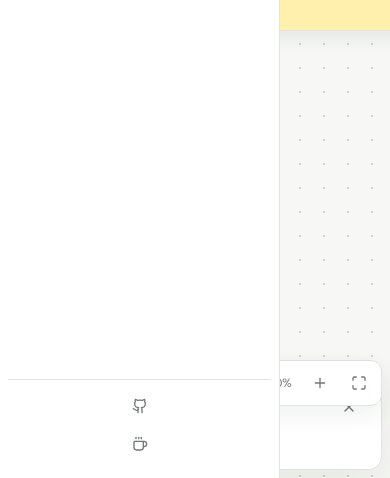
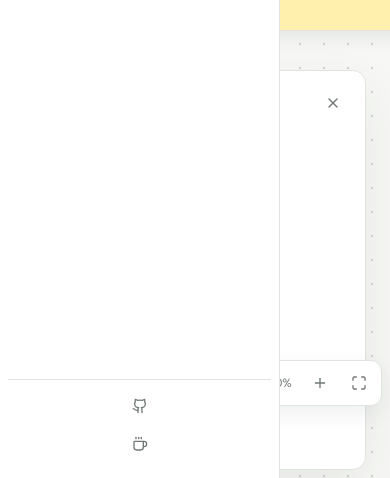
Before and after one commit to gbrasil720/BrainShake, a React (Vite) app: page / in a window 390 px wide. Shown: the part 366-844 px from the top of the page. Built offline with nearby package versions, Linux system fonts and the light colour scheme.

Commit message:
fix: ajustar dimensões dos painéis flutuantes para melhor responsividade

```diff
--- a/src/styles/globals.css
+++ b/src/styles/globals.css
@@ -692,8 +692,10 @@
   position: absolute;
   top: 21px;
   right: 21px;
-  width: var(--properties-panel-width, min(260px, calc(100vw - 32px)));
-  max-height: min(76vh, 620px);
+  width: var(--properties-panel-width, 300px);
+  height: 400px;
+  max-width: calc(100vw - 32px);
+  max-height: calc(100% - 42px);
   padding: 15px;
   border: 1px solid var(--line);
   border-radius: 13px;
@@ -1723,8 +1725,9 @@
     right: 8px;
     bottom: 8px;
     left: 8px;
-    width: auto;
-    max-height: min(45vh, 330px);
+    width: min(300px, calc(100% - 16px));
+    height: min(400px, calc(100% - 16px));
+    max-height: min(400px, calc(100% - 16px));
     overflow-y: auto;
   }
   .panel-resize-handle {
@@ -1732,6 +1735,7 @@
   }
   .workspace:has(.toolbar.dock-top) .floating-panel {
     top: 64px;
+    height: min(400px, calc(100% - 74px));
     max-height: calc(100% - 74px);
   }
   .workspace:has(.toolbar.dock-right) .floating-panel {
@@ -1741,6 +1745,7 @@
     left: auto;
     width: min(240px, calc(100% - 74px));
     max-width: none;
+    height: min(400px, calc(100% - 20px));
     max-height: calc(100% - 20px);
   }
   .empty-state {
@@ -1795,11 +1800,13 @@
     right: 8px;
     bottom: 8px;
     left: 8px;
-    width: auto;
-    max-height: 46vh;
+    width: calc(100% - 16px);
+    height: min(400px, calc(100% - 16px));
+    max-height: min(400px, calc(100% - 16px));
   }
   .workspace:has(.toolbar.dock-top) .floating-panel {
     top: 62px;
+    height: min(400px, calc(100% - 70px));
     max-height: calc(100% - 70px);
   }
   .workspace:has(.toolbar.dock-right) .floating-panel {
@@ -1808,6 +1815,7 @@
     right: 56px;
     left: auto;
     width: calc(100% - 64px);
+    height: min(400px, calc(100% - 16px));
     max-height: calc(100% - 16px);
   }
   .zoom-controls {
```
